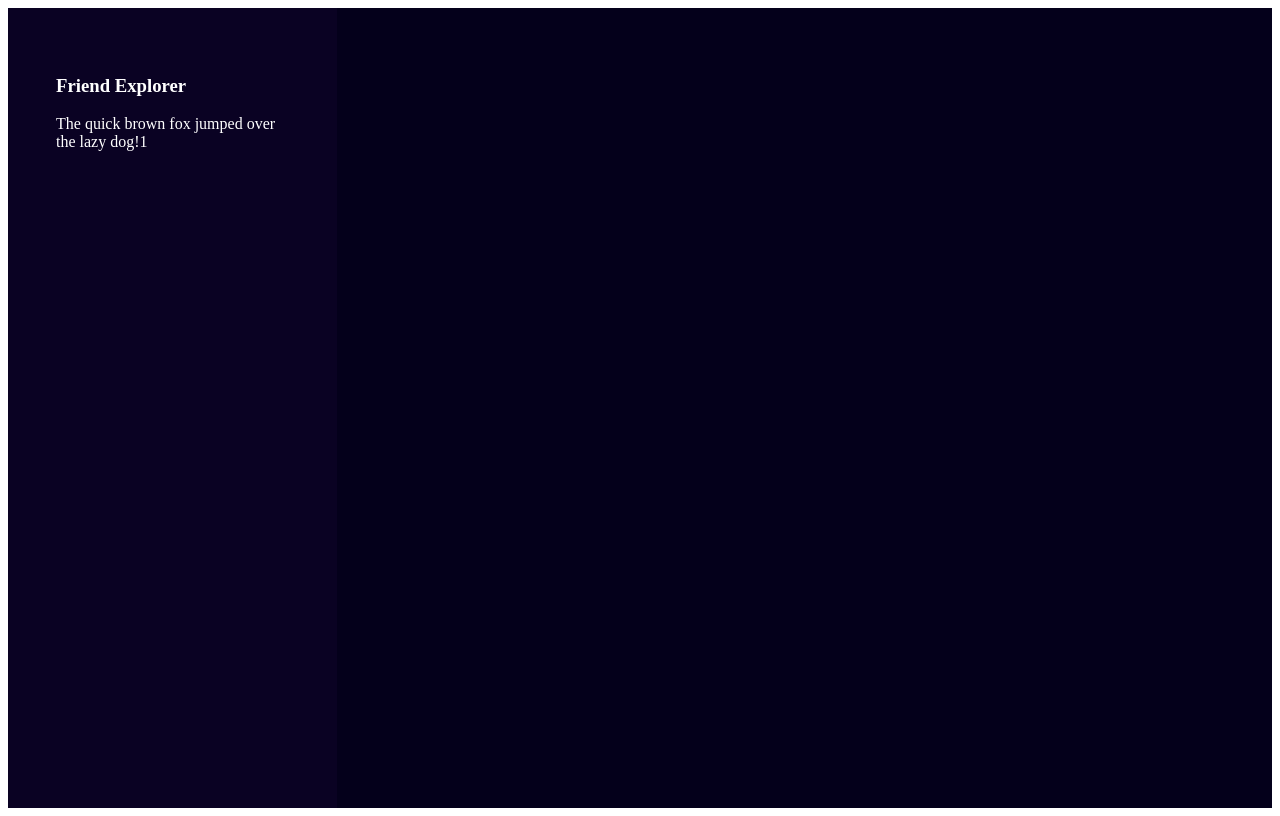
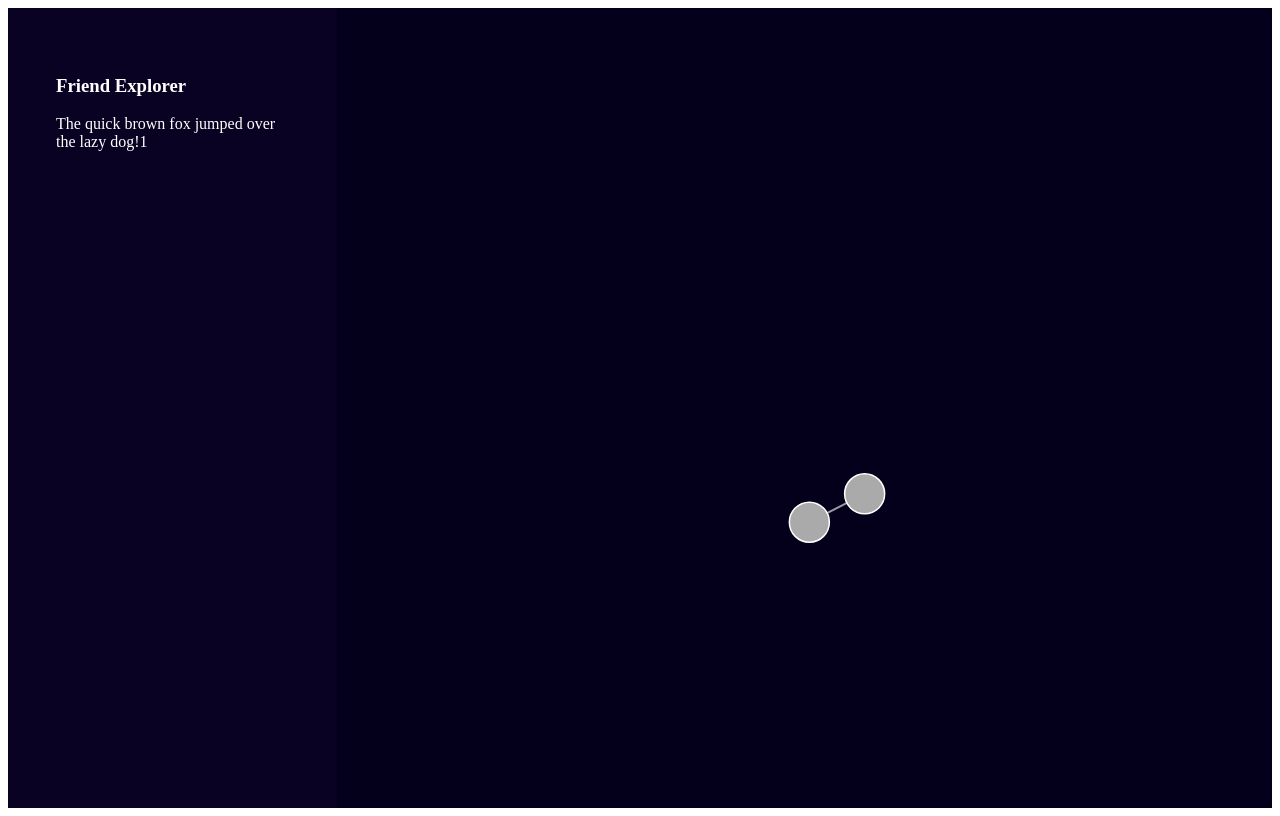
Before and after one commit to MouseAndKeyboard/steamfriendvisualiser, a Next.js app: page /app in a window 1280 px wide. Built offline with nearby package versions, Linux system fonts and the light colour scheme.

Commit message:
figured out how to render graph

```diff
--- a/components/GraphVisualisationManager.tsx
+++ b/components/GraphVisualisationManager.tsx
@@ -1,7 +1,40 @@
+import { useState, useEffect } from 'react'
+
 import GraphVisualisation from './Visualisations/GraphVisualisation'
 
 const GraphVisualisationManager = () => {
-    return (<GraphVisualisation/>);
+    const [vertices, setVertices] = useState<steamUser[]>([]);
+    const [edges, setEdges] = useState<relationship[]>([]);
+
+    useEffect(() => {
+        const initialVertexData = [{
+            id: "76561198026645639"
+        }, {
+            id: "76561198779890302"
+        }];
+        setVertices(initialVertexData);
+
+        const initialEdgeData = [{
+            source: "76561198026645639",
+            target: "76561198779890302",
+            note: "friend"
+        }];
+        setEdges(initialEdgeData);
+
+    }, [])
+
+
+    return (<GraphVisualisation vertices={vertices} edges={edges} width={1000} height={1000} />);
 }
 
 export default GraphVisualisationManager;
+
+export interface steamUser {
+    id: String;
+}
+
+export interface relationship {
+    source: String;
+    target: String;
+    note: String;
+}
--- a/components/Visualisations/GraphVisualisation.tsx
+++ b/components/Visualisations/GraphVisualisation.tsx
@@ -1,11 +1,79 @@
+import * as d3 from 'd3'
+import { useD3 } from '../../hooks/useD3'
+
 import styles from "./GraphVisualisation.module.css"
 
-const GraphVisualisation = (props) => {
-    return (<svg className={styles.mainView}>
 
+const GraphVisualisation = ({vertices, edges, width, height}) => {
+    const ref = useD3(
+        (svg) => {
+            const links = edges.map(d => Object.create(d));
+            const nodes = vertices.map(d => Object.create(d));
 
-    </svg>);
+            const simulation = d3.forceSimulation(nodes)
+                                 .force('link', d3.forceLink(links).id(d => d.id))
+                                 .force('charge', d3.forceManyBody().strength(-1000))
+                                 .force('center', d3.forceCenter(width / 2, height / 2))
 
+            const link = svg.append('g')
+                            .attr('stroke', '#fff')
+                            .attr('stroke-opacity', 0.6)
+                            .selectAll('line')
+                            .data(links)
+                            .join('line')
+                            .attr('stroke-width', 2)
+
+            const node = svg.append('g')
+                            .attr('stroke', '#fff')
+                            .attr('stroke-width', 1.5)
+                            .selectAll('circle')
+                            .data(nodes)
+                            .join('circle')
+                            .attr('r', 20)
+                            .attr('fill', '#aaa')
+                            .call(drag(simulation))
+
+            node.append('title')
+                            .text(d => d.id);
+
+            simulation.on('tick', () => {
+                link.attr('x1', d => d.source.x)
+                    .attr('y1', d => d.source.y)
+                    .attr('x2', d => d.target.x)
+                    .attr('y2', d => d.target.y);
+
+                node.attr('cx', d => d.x)
+                    .attr('cy', d => d.y);
+            });
+        },
+        [vertices.length, edges.length]
+    );
+
+    const drag = simulation => {
+        function dragstarted(event) {
+            if (!event.active) simulation.alphaTarget(0.3).restart();
+            event.subject.fx = event.subject.x;
+            event.subject.fy = event.subject.y;
+        }
+
+        function dragged(event) {
+            event.subject.fx = event.x;
+            event.subject.fy = event.y;
+        }
+
+        function dragended(event) {
+            if (!event.active) simulation.alphaTarget(0);
+            event.subject.fx = null;
+            event.subject.fy = null;
+        }
+
+        return d3.drag()
+                 .on("start", dragstarted)
+                 .on("drag", dragged)
+                 .on("end", dragended);
+}
+
+    return (<svg className={styles.mainView} ref={ref}></svg>);
 }
 
 export default GraphVisualisation;
--- /dev/null
+++ b/hooks/useD3.ts
@@ -0,0 +1,13 @@
+import { useRef, useEffect } from 'react';
+import * as d3 from 'd3';
+
+export const useD3 = (renderChartFn, dependencies) => {
+    const ref = useRef();
+
+    useEffect(() => {
+        renderChartFn(d3.select(ref.current));
+        return () => {};
+    }, dependencies);
+
+    return ref;
+}
--- a/tsconfig.json
+++ b/tsconfig.json
@@ -15,5 +15,8 @@
     "jsx": "preserve"
   },
   "include": ["next-env.d.ts", "**/*.ts", "**/*.tsx"],
-  "exclude": ["node_modules"]
+  "exclude": ["node_modules"],
+  "parserOptions": {
+    "sourceType": "module"
+  }
 }
```
Also changed, not shown: package.json (+9 -2 lines), 1 other file (tests, documents, lock files or other folders).
